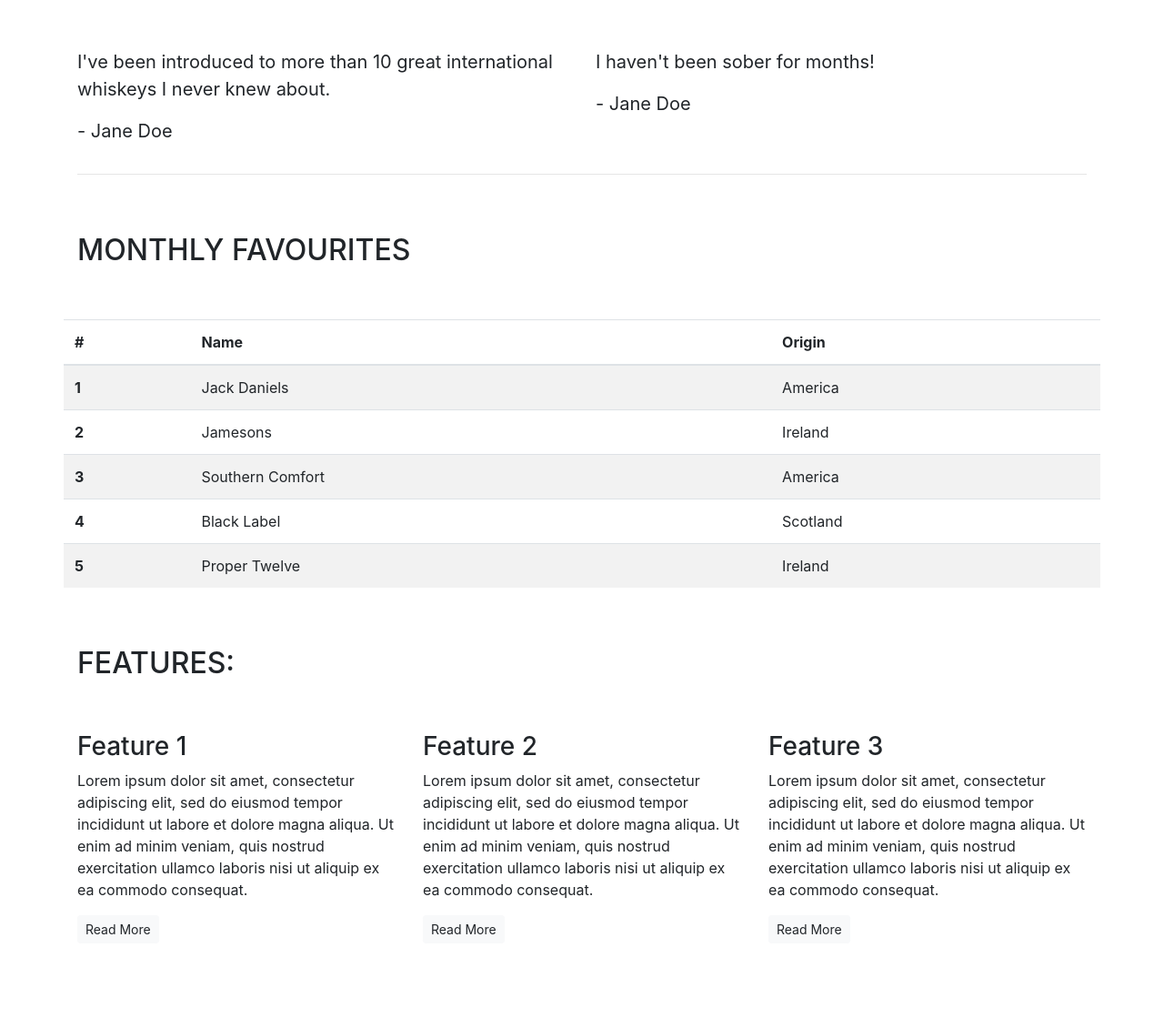
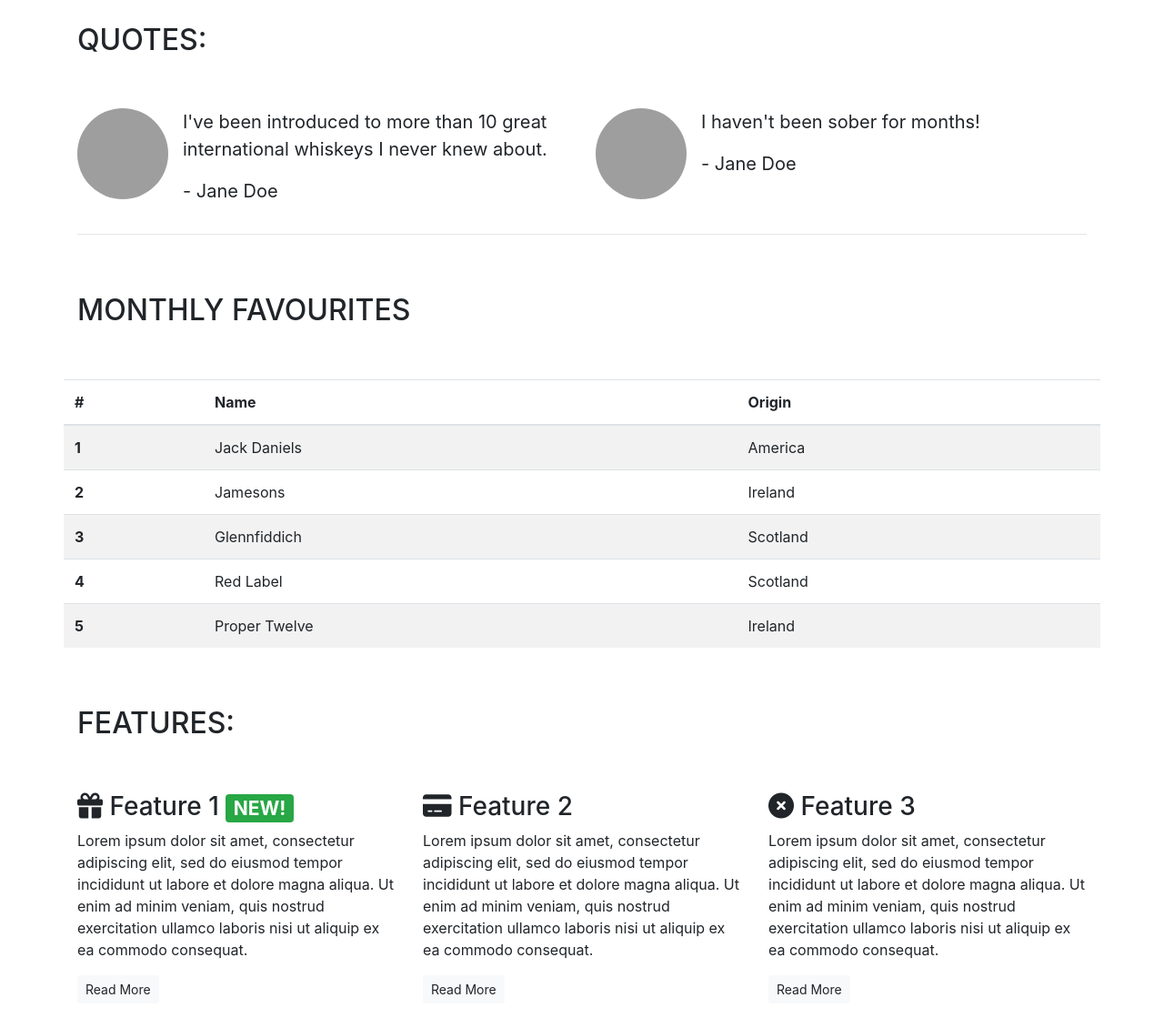
Before and after one commit to bubbly16/test, a plain HTML site: page index.html in a window 1280 px wide. Shown: the part 544-1663 px from the top of the page at 91% size. Before the commit the page ends 1597 px from the top, so only its background shows below. Drawn offline with nearby package versions, Linux system fonts and the light colour scheme; grey boxes are pictures that could not be loaded.

Commit message:
added icons, images, jumbotron and amended for different breakpoints

```diff
--- a/index.html
+++ b/index.html
@@ -9,6 +9,10 @@
       rel="stylesheet"
       href="https://maxcdn.bootstrapcdn.com/bootstrap/4.1.3/css/bootstrap.min.css"
     />
+    <script
+      src="https://kit.fontawesome.com/6a98789392.js"
+      crossorigin="anonymous"
+    ></script>
   </head>
 
   <body>
@@ -33,6 +37,13 @@
       </div>
     </nav>
     <article class="container mt-3">
+      <div class="row d-none d-sm-block">
+        <div class="col-12">
+            <div class="alert alert-warning">
+                <strong>Sale Now On!</strong> We've got a sale on. Get a 12-month subscription for 6! <a href="">See here for details!</a>
+            </div>
+        </div>
+      </div>
       <!-- Callout -->
       <div class="row">
         <div class="col-12">
@@ -67,6 +78,16 @@
         </div>
         <div class="row">
           <div class="col-12 col-md-6">
+            <div class="media">
+              <div class="d-none d-sm-block">
+                <img
+                  src="https://raw.githubusercontent.com/Code-Institute-Solutions/BootstrappingYourNextBigIdea-BS4/master/03-Components/02-core_components-part-2/images/girl-image.png"
+                  class="rounded-circle mr-3"
+                  height="100"
+                  width="100"
+                />
+              </div>
+              <div class="media-body">
                 <blockquote class="blockquote">
                   <p>
                     I've been introduced to more than 10 great international
@@ -75,11 +96,25 @@
                   <p>- Jane Doe</p>
                 </blockquote>
               </div>
+            </div>
+          </div>
           <div class="col-12 col-md-6">
+            <div class="media">
+              <div class="d-none d-sm-block">
+                <img
+                  src="https://raw.githubusercontent.com/Code-Institute-Solutions/BootstrappingYourNextBigIdea-BS4/master/03-Components/02-core_components-part-2/images/guy-image.png"
+                  class="rounded-circle mr-3"
+                  height="100"
+                  width="100"
+                />
+              </div>
+              <div class="media-body">
                 <blockquote class="blockquote">
                   <p>I haven't been sober for months!</p>
                   <p>- Jane Doe</p>
                 </blockquote>
+              </div>
+            </div>
           </div>
         </div>
       </section>
@@ -112,12 +147,12 @@
             </tr>
             <tr>
               <th scope="row">3</th>
-              <td>Southern Comfort</td>
-              <td>America</td>
+              <td>Glennfiddich</td>
+              <td>Scotland</td>
             </tr>
             <tr>
               <th scope="row">4</th>
-              <td>Black Label</td>
+              <td>Red Label</td>
               <td>Scotland</td>
             </tr>
             <tr>
@@ -139,7 +174,10 @@
         <div class="row">
           <div class="col-12 col-md-6 col-lg-4">
             <div class="feature">
-              <h3>Feature 1</h3>
+              <h3>
+                <i class="fas fa-gift d-none d-sm-inline"></i> Feature 1
+                <span class="badge badge-success">NEW!</span>
+              </h3>
               <p>
                 Lorem ipsum dolor sit amet, consectetur adipiscing elit, sed do
                 eiusmod tempor incididunt ut labore et dolore magna aliqua. Ut
@@ -151,7 +189,9 @@
           </div>
           <div class="col-12 col-md-6 col-lg-4">
             <div class="feature">
-              <h3>Feature 2</h3>
+              <h3>
+                <i class="fas fa-credit-card d-none d-sm-inline"></i> Feature 2
+              </h3>
               <p>
                 Lorem ipsum dolor sit amet, consectetur adipiscing elit, sed do
                 eiusmod tempor incididunt ut labore et dolore magna aliqua. Ut
@@ -163,7 +203,9 @@
           </div>
           <div class="col-12 d-md-none d-lg-block col-lg-4">
             <div class="feature">
-              <h3>Feature 3</h3>
+              <h3>
+                <i class="fas fa-times-circle d-none d-sm-inline"></i> Feature 3
+              </h3>
               <p>
                 Lorem ipsum dolor sit amet, consectetur adipiscing elit, sed do
                 eiusmod tempor incididunt ut labore et dolore magna aliqua. Ut
```
Lines whose indentation alone changed are shown as unchanged.
